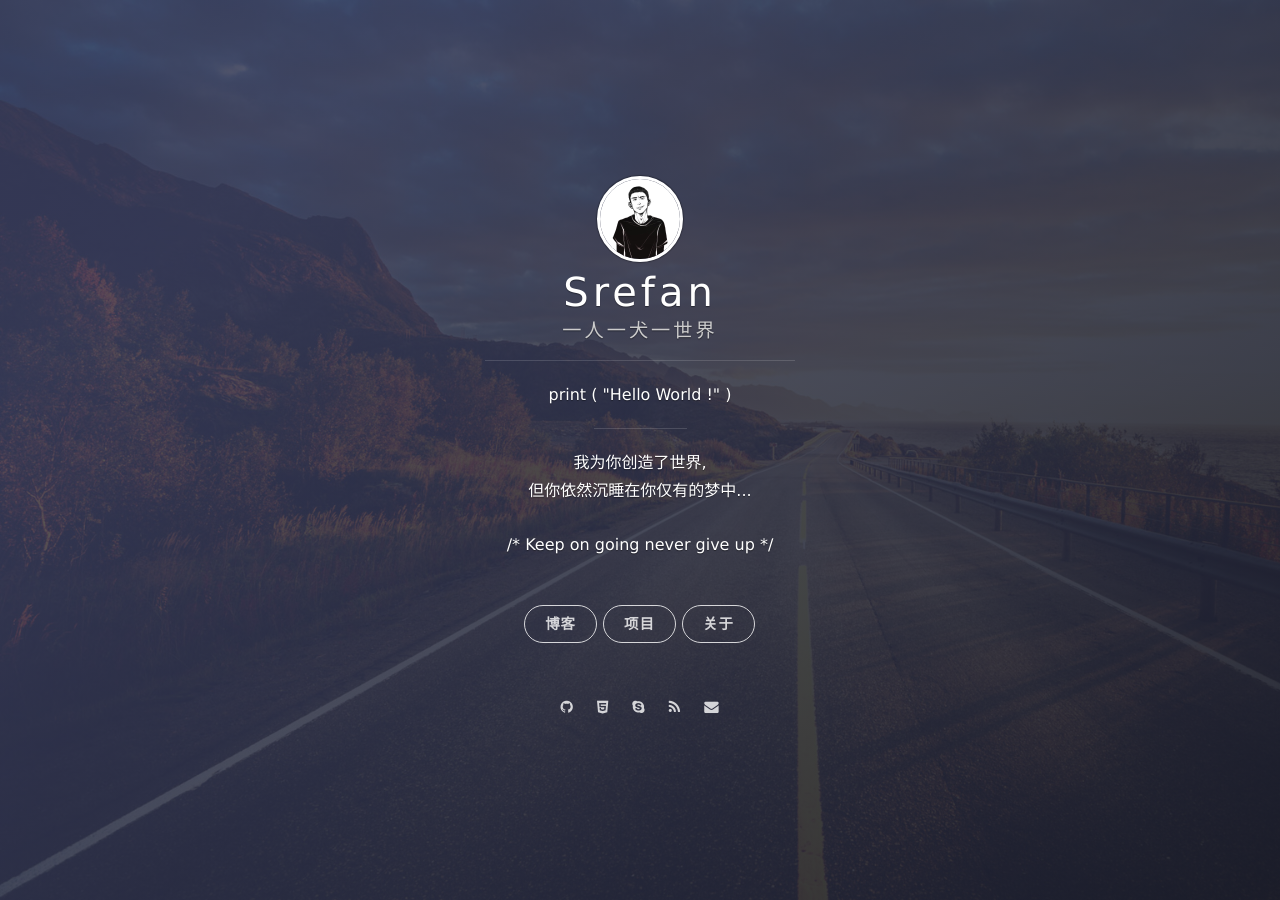
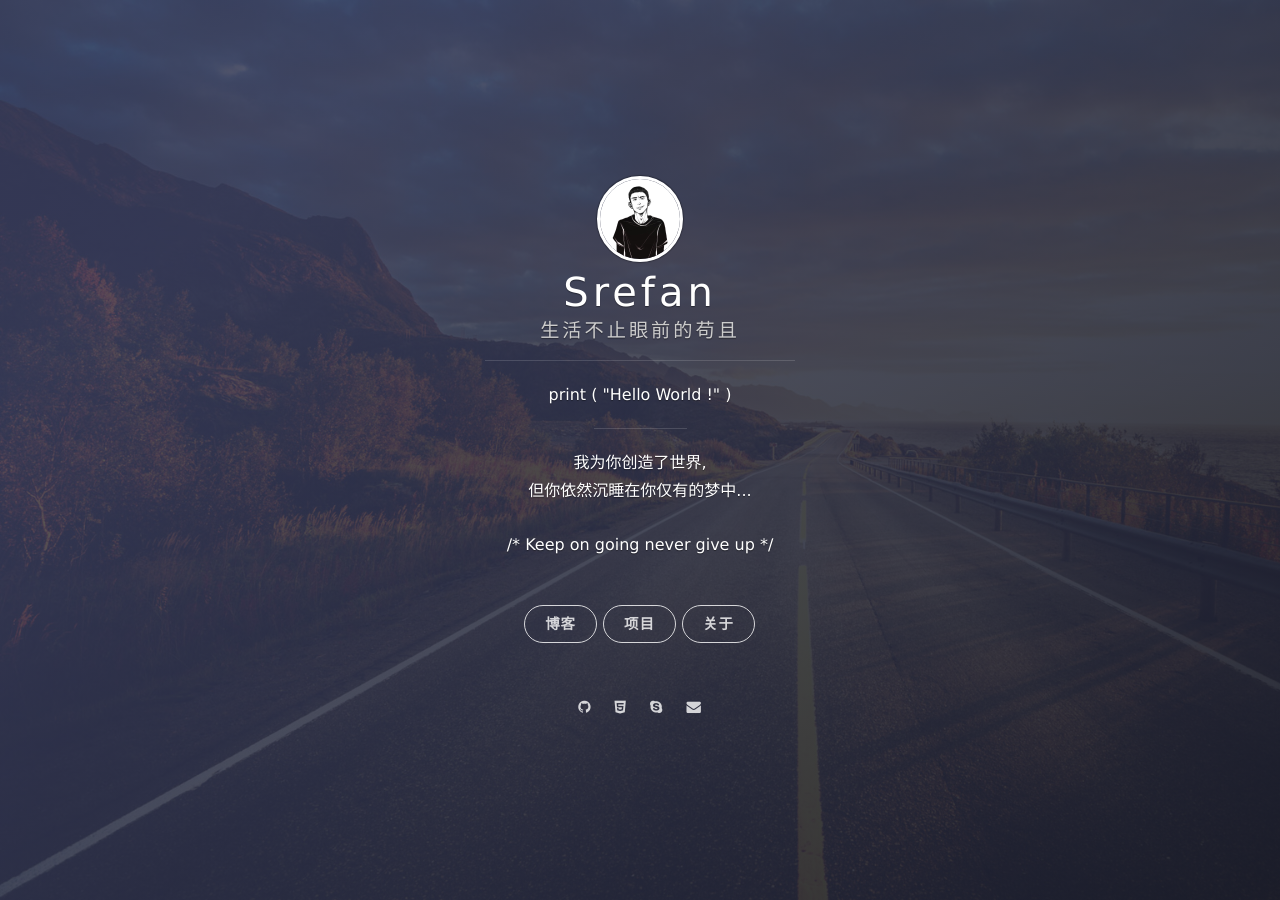
Before and after one commit to yangbryant/yangbryant.github.io, a Jekyll site: the page built from index.html, in a window 1280 px wide. Built offline with Jekyll 4.4.1, drawn with Linux system fonts in a browser that asks for light colours; nearby versions of some CDN libraries; the list of posts is cut into pages by our own code.

Commit message:
update personal infos

```diff
--- a/Gemfile
+++ b/Gemfile
@@ -1,3 +1,4 @@
 source 'https://rubygems.org'
 gem 'jekyll'
+gem 'redcarpet'
 gem 'jekyll-paginate'
--- a/_config.yml
+++ b/_config.yml
@@ -1,6 +1,6 @@
  # Basic
 title: Srefan
-subtitle: 一人一犬一世界
+subtitle: 生活不止眼前的苟且
 welcome_message: <a href="https://github.com/yangbryant/yangbryant.github.io" target="_blank">我为你创造了世界,</br>但你依然沉睡在你仅有的梦中...</br></br>/* Keep on going never give up */</a>
 description: print ( "Hello World !" )
 creator: <a href="https://github.com/yangbryant">@Srefan</a>
--- a/_includes/side-panel.html
+++ b/_includes/side-panel.html
@@ -5,7 +5,7 @@
     <div class="panel-main__content">
 
         <a href="/#blog" title="前往 {{ site.title }} 的主页" class="blog-button"><img src="/assets/images/avatar.jpg" width="80" alt="{{ site.title }} logo" class="panel-cover__logo logo" /></a>
-        <h1 class="panel-cover__title panel-title"><a href="/#blog" title="link to homepage for {{ site.title }}" class="blog-button">{{ site.title }}</a></h1>
+        <h1 class="panel-cover__title panel-title"><a href="/#blog" title="前往 {{ site.title }} 的主页" class="blog-button">{{ site.title }}</a></h1>
         {% if site.subtitle %}
         <span class="panel-cover__subtitle panel-subtitle">{{site.subtitle}}</span>
         {% endif %}
--- a/_includes/social.html
+++ b/_includes/social.html
@@ -72,12 +72,12 @@
   {% endif %}
 
   <!-- RSS -->
-  <li class="navigation__item">
+ <!--  <li class="navigation__item">
     <a href="/feed.xml" rel="author" title="RSS" target="_blank">
       <i class='social fa fa-rss'></i>
       <span class="label">RSS</span>
     </a>
-  </li>
+  </li> -->
 
   {% if site.social.mail %}
   <!-- Email -->
```
Also changed, not shown: Gemfile.lock.
